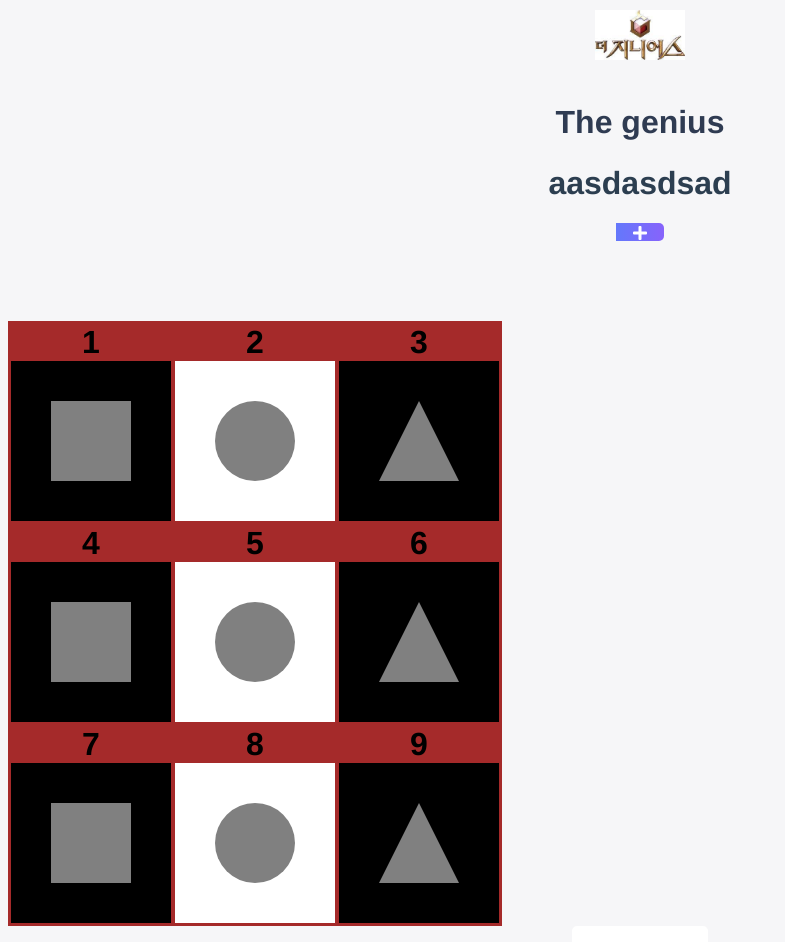
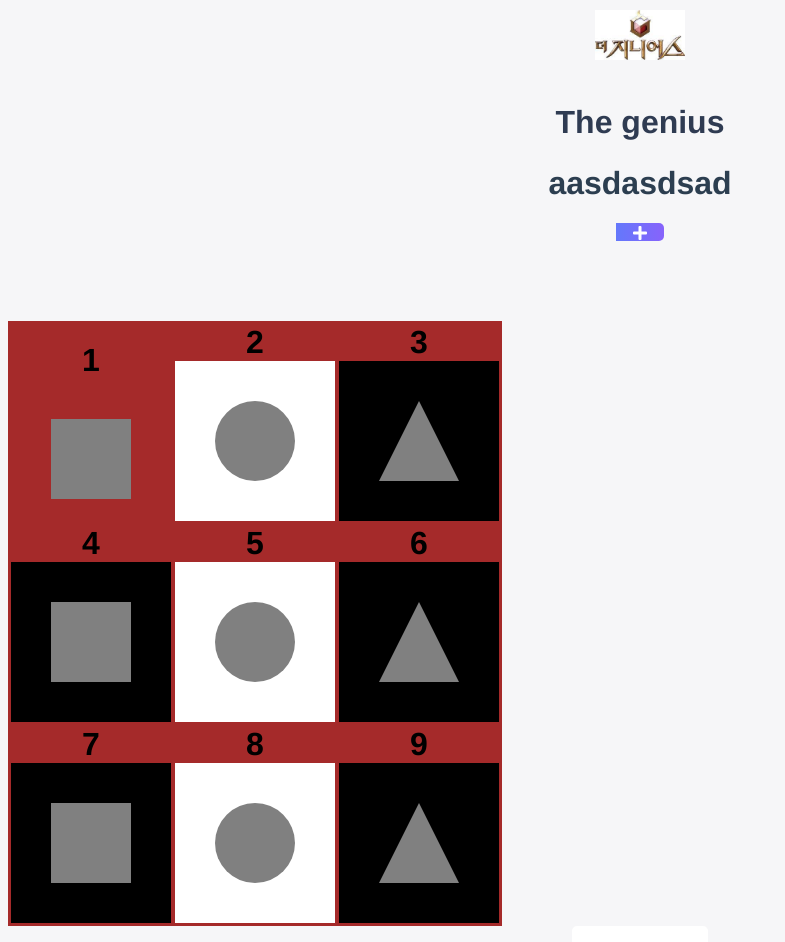
Before and after one commit to seok8418/genius, a Vue app: page / in a window 1280 px wide. Shown: the top 942 px of the page, without its empty margins (0-785 px from the left). Built offline with nearby package versions, Linux system fonts and the light colour scheme.

Commit message:
camel case, 2spaces 에러 등등 수정

```diff
--- a/src/components/Contents.vue
+++ b/src/components/Contents.vue
@@ -1,7 +1,7 @@
 <template>
   <div>
     <Header></Header>
-	<GH_Game></GH_Game>
+    <GHGame></GHGame>
     <Footer></Footer>
   </div>
 </template>
@@ -9,13 +9,13 @@
 <script>
 import Header from './Header.vue'
 import Footer from './Footer.vue'
-import GH_Game from './GH_Game.vue'
+import GHGame from './GHGame.vue'
 
 export default {
   components: {
-    'Header':Header,
+    'Header': Header,
     'Footer': Footer,
-	'GH_Game': GH_Game
+    'GHGame': GHGame
   }
 }
 </script>
--- a/src/components/Footer.vue
+++ b/src/components/Footer.vue
@@ -1,15 +1,16 @@
 <template>
   <div class="clearAllContainer">
-    <span class="clearAllBtn" @click="clearTodo">Clear All</span>
+    <span class="clearAllBtn" @click="clearTodo">Button</span>
   </div>
 </template>
 
 <script>
 export default {
   methods: {
-    clearTodo() {
-      //this.$store.commit('clearAll');
-      //this.$store.dispatch('clearAll',5000);
+    clearTodo () {
+      console.log('test')
+      // this.$store.commit('clearAll');
+      // this.$store.dispatch('clearAll',5000);
     }
   }
 }
--- /dev/null
+++ b/src/components/GHGame.vue
@@ -0,0 +1,248 @@
+<template>
+  <div>
+    <h1>aasdasdsad</h1>
+    <span class="Container" v-on:click="init">
+      <i class="addBtn fas fa-plus" aria-hidden="true"></i>
+    </span>
+
+    <table>
+    <tr>
+      <td>
+        <div class="number">
+          <b>1</b>
+        </div>
+      <div id='plate1' v-bind:style="plate_style" v-on:click="nothing">
+          <div class="gray_square" />
+        </div>
+      </td>
+      <td>
+        <div class="number">
+          <b>2</b>
+        </div>
+        <div id='plate2' class="white_plate" v-on:click="nothing">
+          <div class="gray_circle" />
+        </div>
+      </td>
+      <td>
+        <div class="number">
+          <b>3</b>
+        </div>
+        <div id='plate3' class="black_plate" v-on:click="nothing">
+          <div class="gray_triangle" />
+        </div>
+      </td>
+    </tr>
+    <tr>
+      <td>
+        <div class="number">
+          <b>4</b>
+        </div>
+        <div id='plate4' class="black_plate" v-on:click="nothing">
+          <div class="gray_square" />
+        </div>
+      </td>
+      <td>
+        <div class="number">
+          <b>5</b>
+        </div>
+        <div id='plate5' class="white_plate" v-on:click="nothing">
+          <div class="gray_circle" />
+        </div>
+      </td>
+      <td>
+        <div class="number">
+          <b>6</b>
+        </div>
+        <div id='plate6' class="black_plate" v-on:click="nothing">
+          <div class="gray_triangle" />
+        </div>
+      </td>
+    </tr>
+    <tr>
+      <td>
+        <div class="number">
+          <b>7</b>
+        </div>
+        <div id='plate7' class="black_plate" v-on:click="nothing">
+          <div class="gray_square" />
+        </div>
+      </td>
+      <td>
+        <div class="number">
+          <b>8</b>
+        </div>
+        <div id='plate8' class="white_plate" v-on:click="nothing">
+          <div class="gray_circle" />
+        </div>
+      </td>
+      <td>
+        <div class="number">
+          <b>9</b>
+        </div>
+        <div id='plate9' class="black_plate" v-on:click="nothing">
+          <div class="gray_triangle" />
+        </div>
+      </td>
+    </tr>
+    </table>
+  </div>
+</template>
+
+<script>
+export default {
+  data () {
+    return {
+      plate: [],
+      plate_style: []
+    }
+  },
+  created () {
+    // init();
+  },
+  computed: {
+    temp: function () {
+      return {
+        black_plate: true
+      }
+    }
+  },
+  methods: {
+    init () {
+      this.createPlate()
+      for (let i = 0; i < 9; i++) {
+        this.plate_style[i] = this.objectPlateStyle(this.plate[i][0])
+        console.log('this.plate_style[' + i + ']')
+        console.log(this.plate_style[i])
+      }
+    },
+    createPlate () {
+      var backgroundColor = ['black_plate', 'gray_plate', 'white_plate']
+      var shapeColor = ['black_', 'gray_', 'white_']
+      var shape = ['circle', 'triangle', 'square']
+      for (let i = 0; i < 9; i++) {
+        let num1 = Math.floor(Math.random() * 3)
+        let num2 = Math.floor(Math.random() * 3)
+        let num3 = Math.floor(Math.random() * 3)
+        // rename(backgroundColor, shapeColor, shape)
+        this.plate[i] = [backgroundColor[num1], shapeColor[num2] + shape[num3]]
+        // console.log(shapeColor)
+        // this.plate_style.background='white'
+        // console.log(this.plate_style)
+        // console.log(this.plate_style.background)
+        // console.log("this.plate   " + this.plate[i])
+      }
+    },
+    objectPlateStyle (style) {
+      return {
+        width: '10rem',
+        height: '10rem',
+        background: style
+      }
+    },
+    rename (backgroundColor, shapeColor, shape) {
+      switch (backgroundColor) {
+        case '0':
+          backgroundColor = 'black_plate'
+          break
+        case '1':
+          backgroundColor = 'gray_plate'
+          break
+        case '2':
+          backgroundColor = 'white_plate'
+          break
+      }
+      switch (shapeColor) {
+        case '0':
+          backgroundColor = 'black_'
+          break
+        case '1':
+          backgroundColor = 'gray_'
+          break
+        case '2':
+          backgroundColor = 'white_'
+          break
+      }
+      switch (shape) {
+        case '0':
+          backgroundColor = 'square'
+          break
+        case '1':
+          backgroundColor = 'circle'
+          break
+        case '2':
+          backgroundColor = 'triangle'
+          break
+      }
+    },
+    nothing () {
+      console.log('nothing')
+    }
+  }
+}
+</script>
+
+<style scoped>
+.Container {
+  float: center;
+  background: linear-gradient(to right, #6478FB, #8763FB);
+  display: inline-block;
+  width: 3rem;
+  border-radius: 0 5px 5px 0;
+  margin-bottom: 5rem;
+}
+.addBtn {
+  color: white;
+  vertical-align: middle;
+}
+table {
+  width: 30rem;
+  height: 30rem;
+  background: brown;
+}
+b {
+  color: black;
+  font-size: 2rem;
+}
+.black_plate {
+  width: 10rem;
+  height: 10rem;
+  background: black;
+}
+.gray_plate {
+  width: 10rem;
+  height: 10rem;
+  background: gray;
+}
+.white_plate {
+  width: 10rem;
+  height: 10rem;
+  background: white;
+}
+.gray_square{
+  width: 5rem;
+  height: 5rem;
+  background: gray;
+  float: center;
+  display: inline-block;
+  margin-top: 2.5rem;
+}
+.gray_circle {
+  width: 5rem;
+  height: 5rem;
+  background: gray;
+  border-radius: 50%;
+  float: center;
+  display: inline-block;
+  margin-top: 2.5rem;
+}
+.gray_triangle {
+  width: 0;
+  height: 0;
+  border-left: 2.5rem solid transparent;
+  border-right: 2.5rem solid transparent;
+  border-bottom: 5rem solid gray;
+  float: center;
+  display: inline-block;
+  margin-top: 2.5rem;
+}
+</style>
--- a/src/components/GH_Game.vue
+++ /dev/null
@@ -1,197 +0,0 @@
-<template>
-	<div>
-		<h1>aasdasdsad</h1>
-		<span class="Container" v-on:click="crate_plate">
-			<i class="addBtn fas fa-plus" aria-hidden="true"></i>
-		</span>
-
-		<table>
-		<tr>
-			<td>
-				<div class="number">
-					<b>1</b>
-				</div>
-				<div class="black_plate" v-on:click="">
-					<div class="gray_square" v-on:click=""/>
-				</div>
-			</td>
-			<td>
-				<div class="number">
-					<b>2</b>
-				</div>
-				<div class="white_plate" v-on:click="">
-					<div class="gray_circle" v-on:click=""/>
-				</div>
-			</td>
-			<td>
-				<div class="number">
-					<b>3</b>
-				</div>
-				<div class="black_plate" v-on:click="">
-					<div class="gray_triangle" v-on:click=""/>
-				</div>
-			</td>
-		</tr>
-		<tr>
-			<td>
-				<div class="number">
-					<b>4</b>
-				</div>
-				<div class="black_plate" v-on:click="">
-					<div class="gray_square" v-on:click=""/>
-				</div>
-			</td>
-			<td>
-				<div class="number">
-					<b>5</b>
-				</div>
-				<div class="white_plate" v-on:click="">
-					<div class="gray_circle" v-on:click=""/>
-				</div>
-			</td>
-			<td>
-				<div class="number">
-					<b>6</b>
-				</div>
-				<div class="black_plate" v-on:click="">
-					<div class="gray_triangle" v-on:click=""/>
-				</div>
-			</td>
-		</tr>
-		<tr>
-			<td>
-				<div class="number">
-					<b>7</b>
-				</div>
-				<div class="black_plate" v-on:click="">
-					<div class="gray_square" v-on:click=""/>
-				</div>
-			</td>
-			<td>
-				<div class="number">
-					<b>8</b>
-				</div>
-				<div class="white_plate" v-on:click="">
-					<div class="gray_circle" v-on:click=""/>
-				</div>
-			</td>
-			<td>
-				<div class="number">
-					<b>9</b>
-				</div>
-				<div class="black_plate" v-on:click="">
-					<div class="gray_triangle" v-on:click=""/>
-				</div>
-			</td>
-		</tr>
-		</table>
-	</div>
-</template>
-
-<script>
-export default {
-	data() {
-		return{
-			background_color:['black', 'gray', 'white'],
-			shape_color: ['black', 'gray', 'white'],
-			shape: ['circle', 'triangle', 'square']
-		}
-
-	},
-	methods: {
-		init(){
-
-		},
-		crate_plate(){
-			var background_color, shape_color, shape;
-			var plate= [];
-			var i;
-			for (var i = 0; i<9; i++){
-				background_color = Math.floor(Math.random() * 3);
-				shape_color = Math.floor(Math.random() * 3);
-				shape = Math.floor(Math.random() * 3);
-				plate[i]=[background_color, shape_color, shape]
-
-
-
-				//console.log(plate[i][0]);
-			}
-		}
-
-
-	}
-
-
-
-
-}
-
-
-
-</script>
-
-<style scoped>
-.Container {
-	float: center;
-	background: linear-gradient(to right, #6478FB, #8763FB);
-	display: inline-block;
-	width: 3rem;
-	border-radius: 0 5px 5px 0;
-	margin-bottom: 5rem;
-}
-.addBtn {
-	color: white;
-	vertical-align: middle;
-}
-table {
-	width: 30rem;
-    height: 30rem;
-    background: brown;
-}
-b {
-	color: black;
-	font-size: 2rem;
-}
-.black_plate {
-    width: 10rem;
-    height: 10rem;
-    background: black;
-}
-.gray_plate {
-    width: 10rem;
-    height: 10rem;
-    background: gray;
-}
-.white_plate {
-    width: 10rem;
-    height: 10rem;
-    background: white;
-}
-.gray_square{
-    width: 5rem;
-    height: 5rem;
-    background: gray;
-	float: center;
-	display: inline-block;
-	margin-top: 2.5rem;
-}
-.gray_circle {
-    width: 5rem;
-    height: 5rem;
-	background: gray;
-	border-radius: 50%;
-	float: center;
-	display: inline-block;
-	margin-top: 2.5rem;
-}
-.gray_triangle {
-	width: 0;
-	height: 0;
-	border-left: 2.5rem solid transparent;
-	border-right: 2.5rem solid transparent;
-	border-bottom: 5rem solid gray;
-	float: center;
-	display: inline-block;
-	margin-top: 2.5rem;
-}
-</style>
--- a/src/components/Header.vue
+++ b/src/components/Header.vue
@@ -1,6 +1,6 @@
 <template>
   <header>
-	<img src="@/assets/ginus_logo.jpg" height="50" width="90">
+  <img src="@/assets/ginus_logo.jpg" height="50" width="90">
     <h1>The genius</h1>
   </header>
 </template>
```
